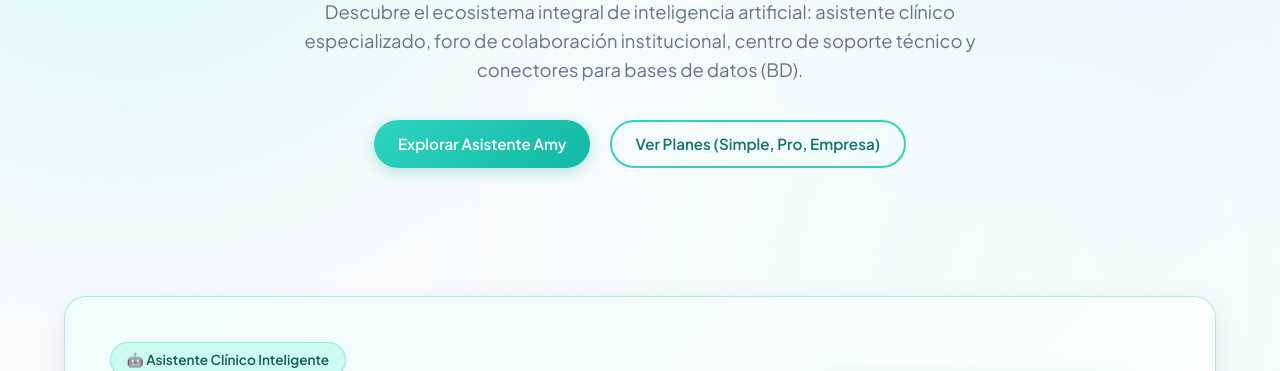
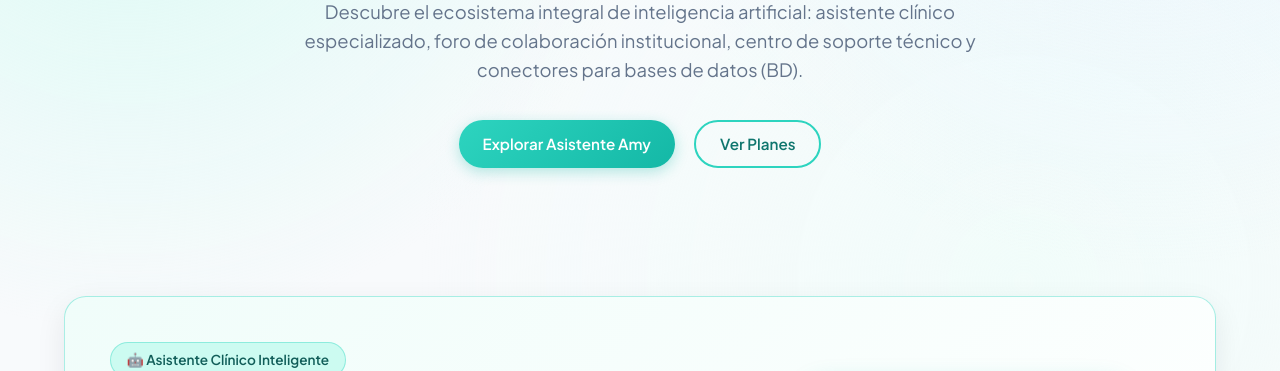
Before and after one commit to programacionescuela01-pixel/Tec.IA, a plain HTML site: page index.html in a window 1280 px wide. Shown: the part 358-729 px from the top of the page. Drawn offline with Linux system fonts and the light colour scheme.

Commit message:
Actualizar contenido de index.html

```diff
--- a/index.html
+++ b/index.html
@@ -46,8 +46,7 @@
 
             <div class="home-hero-actions">
                 <a href="amy.html" class="btn btn-primary" id="hero-btn-amy">Explorar Asistente Amy</a>
-                <a href="empresas.html#planes" class="btn btn-outline" id="hero-btn-planes">Ver Planes (Simple, Pro,
-                    Empresa)</a>
+                <a href="empresas.html#planes" class="btn btn-outline" id="hero-btn-planes">Ver Planes</a>
             </div>
         </section>
 
```
